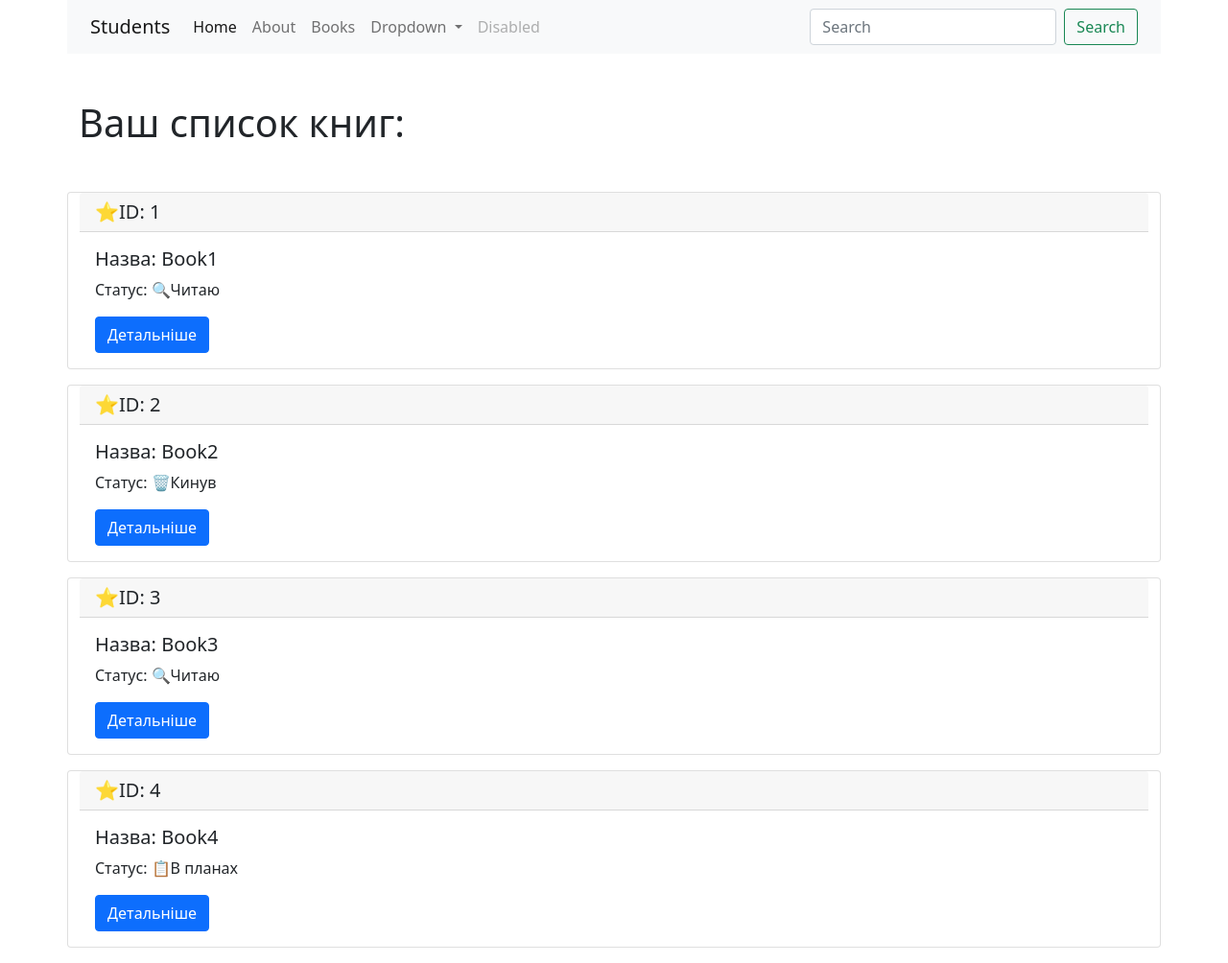
After one commit to KiryushE/html_projects, a Flask app: page /books in a window 1280 px wide. The commit adds this page. Shown: the whole page at 96% size. Run offline with Flask 3, Linux system fonts and the light colour scheme.

Commit message:
first comm

```diff
--- a/app.py
+++ b/app.py
@@ -11,6 +11,13 @@ students = [
     {"id": 2, "name": "Oleh", "score": 20},
     {"id": 3, "name": "Artem", "score": 5},
     {"id": 4, "name": "Dmytro", "score": 15},
+]
+
+books_list = [
+    {"id": 1, "name": "Book1", "status": "🔍Читаю"},
+    {"id": 2, "name": "Book2", "status": "🗑Кинув"},
+    {"id": 3, "name": "Book3", "status": "🔍Читаю"},
+    {"id": 4, "name": "Book4", "status": "📋В планах"},
 ]
 
 
@@ -31,6 +38,18 @@ def about():
     return render_template("about.html")
 
 
+@app.route("/books")
+def books():
+    return render_template("books.html", books_list=books_list)
+
+
+@app.route("/books/<int:id>")
+def book_id(id):
+    if id > len(books_list):
+        return redirect(url_for("home"))
+    return render_template("book_detail.html", book_detail=books_list[id-1])
+
+
 @app.route("/student/<int:id>")
 def student(id):
     if id > len(students):
--- /dev/null
+++ b/templates/books.html
@@ -0,0 +1,14 @@
+{% extends "base.html" %}
+{% block content %}
+<h1 class="container mb-5">Ваш список книг:</h1>
+{% for book in books_list %}
+<div class="card container mb-3">
+    <h5 class="card-header">⭐️ID: {{ book.id }}</h5>
+    <div class="card-body">
+        <h5 class="card-title">Назва: {{ book.name }}</h5>
+        <p class="card-text">Статус: {{ book.status }}</p>
+        <a href="{{ url_for('book_id', id=book.id) }}" class="btn btn-primary">Детальніше</a>
+    </div>
+</div>
+{% endfor %}
+{% endblock %}
--- a/templates/navbar.html
+++ b/templates/navbar.html
@@ -8,7 +8,8 @@
 <nav class="container navbar navbar-expand-lg navbar-light bg-light mb-5">
     <div class="container-fluid">
         <a class="navbar-brand" href="http://127.0.0.1:5000/students">Students</a>
-    <button class="navbar-toggler" type="button" data-bs-toggle="collapse" data-bs-target="#navbarSupportedContent" aria-controls="navbarSupportedContent" aria-expanded="false" aria-label="Toggle navigation">
+        <button class="navbar-toggler" type="button" data-bs-toggle="collapse" data-bs-target="#navbarSupportedContent"
+                aria-controls="navbarSupportedContent" aria-expanded="false" aria-label="Toggle navigation">
             <span class="navbar-toggler-icon"></span>
         </button>
         <div class="collapse navbar-collapse" id="navbarSupportedContent">
@@ -19,14 +20,20 @@
                 <li class="nav-item">
                     <a class="nav-link" href="{{ url_for('about') }}">About</a>
                 </li>
+                <li class="nav-item">
+                    <a class="nav-link" href="{{ url_for('books') }}">Books</a>
+                </li>
                 <li class="nav-item dropdown">
-          <a class="nav-link dropdown-toggle" href="#" id="navbarDropdown" role="button" data-bs-toggle="dropdown" aria-expanded="false">
+                    <a class="nav-link dropdown-toggle" href="#" id="navbarDropdown" role="button"
+                       data-bs-toggle="dropdown" aria-expanded="false">
                         Dropdown
                     </a>
                     <ul class="dropdown-menu" aria-labelledby="navbarDropdown">
                         <li><a class="dropdown-item" href="#">Action</a></li>
                         <li><a class="dropdown-item" href="#">Another action</a></li>
-            <li><hr class="dropdown-divider"></li>
+                        <li>
+                            <hr class="dropdown-divider">
+                        </li>
                         <li><a class="dropdown-item" href="#">Something else here</a></li>
                     </ul>
                 </li>
```
Also changed, not shown: templates/book_detail.html (added, +14 -0 lines). Lines whose indentation alone changed are shown as unchanged.
